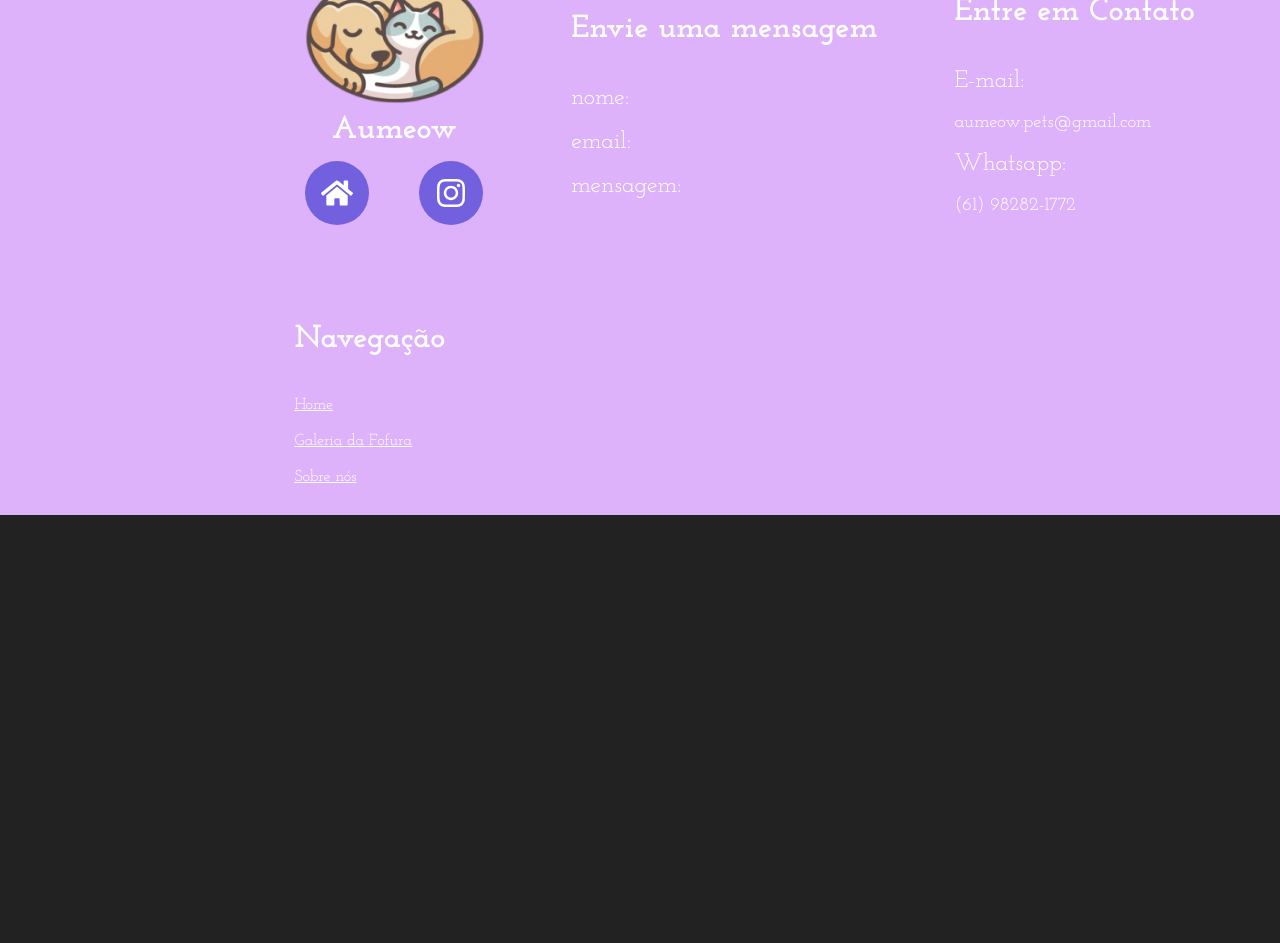
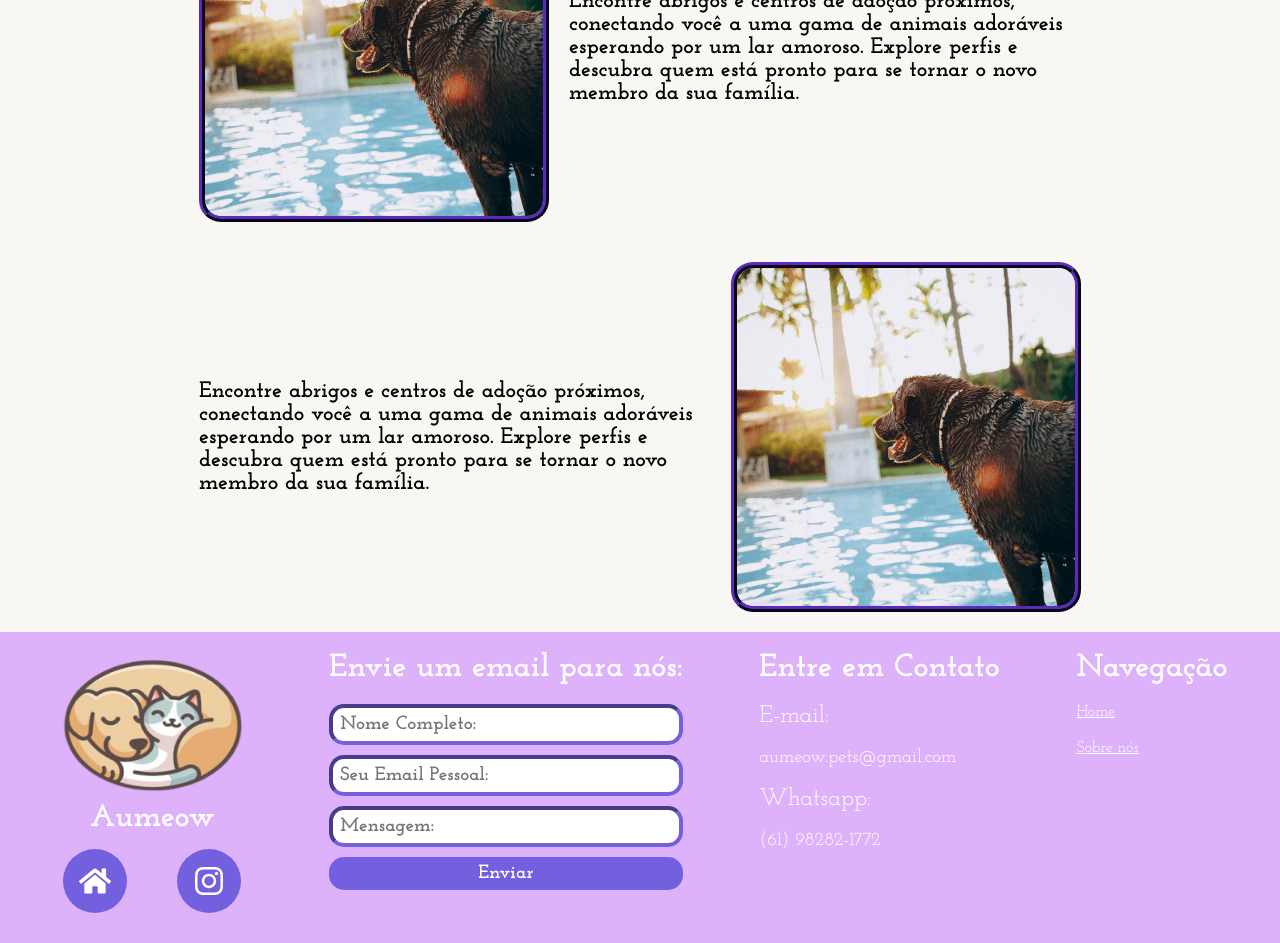
Before and after one commit to lucasshibata/aumeow_web, a React (Create React App) app: page / in a window 1280 px wide. Shown: the part 1600-2543 px from the top of the page. Before the commit the page ends 2115 px from the top, so only its background shows below. Built offline with nearby package versions, Linux system fonts and the light colour scheme.

Commit message:
footer agora envia email para a conta do aumeow e várias modificações visuais foram feitas.

```diff
--- a/package.json
+++ b/package.json
@@ -3,6 +3,7 @@
   "version": "0.1.0",
   "private": true,
   "dependencies": {
+    "@emailjs/browser": "^4.4.1",
     "@testing-library/jest-dom": "^5.17.0",
     "@testing-library/react": "^13.4.0",
     "@testing-library/user-event": "^13.5.0",
--- a/src/components/layout/Footer.tsx
+++ b/src/components/layout/Footer.tsx
@@ -4,9 +4,12 @@ import { Link } from "react-router-dom";
 import { FaHome, FaInstagram } from 'react-icons/fa'
 import TouchableOpacity from "./TouchableOpacity";
 import { useNavigate } from 'react-router-dom';
+import { useForm } from 'react-hook-form';
+import SendEmail from './SendEmail';
 
 export default function Footer(){
     const navigate = useNavigate();
+    const {register, handleSubmit} = useForm();
 
     const handleExternalRedirect = () => {
         window.location.href = "https://www.instagram.com/aumeow.pets/";
@@ -15,12 +18,11 @@ export default function Footer(){
     const stylesContainer:React.CSSProperties = {
         backgroundColor: '#DEB2FB',
         display: 'flex',
-        justifyContent: 'flex-start',
-        alignItems:'center',
+        justifyContent: 'center',
         paddingBottom:'30px',
+        paddingTop:'20px',
         flexWrap:'wrap',
         gap:'6vw',
-        paddingLeft: '23vw'
     }
     const stylesContent:React.CSSProperties = {
         display:'flex',
@@ -63,6 +65,28 @@ export default function Footer(){
         width:'50%',
         color:'white'
     }
+    const stylesForm:React.CSSProperties = {
+        display: 'flex',
+        flexDirection:'column',
+        gap: '10px',
+        margin: '0px'
+    }
+    const stylesFormInput:React.CSSProperties = {
+        borderColor: '#7360DF',
+        borderWidth: '4px',
+        borderRadius: '15px',
+        fontSize: '1.2rem',
+        padding: '7px',
+        backgroundColor:'white'
+    }
+    const stylesFormSubmit:React.CSSProperties = {
+        backgroundColor: '#7360DF',
+        borderWidth: '0px',
+        borderRadius: '15px',
+        fontSize: '1.2rem',
+        padding: '7px',
+        color: 'white'
+    }
 
     return(
         <footer style={stylesContainer}>
@@ -85,22 +109,24 @@ export default function Footer(){
                 </div>
             </div>
             <div style={stylesContent}>
-                <h1>Envie uma mensagem</h1>
-                <h2 style={stylesTexth2}>nome:</h2>
-                <h2 style={stylesTexth2}>email:</h2>
-                <h2 style={stylesTexth2}>mensagem:</h2>
+                <h1 style={{margin:0}}>Envie um email para nós:</h1>
+                <form style={stylesForm} onSubmit={handleSubmit((data)=>SendEmail(data))}>
+                    <input style={stylesFormInput} type='text' placeholder='Nome Completo:' {...register("nome")}/>
+                    <input style={stylesFormInput} type='email' placeholder='Seu Email Pessoal:' {...register("email")}/>
+                    <input style={stylesFormInput} type='text' placeholder='Mensagem:' {...register("mensagem")}/>
+                    <input style={stylesFormSubmit} className='Submit' value='Enviar' type="submit"/>
+                </form>
             </div>
             <div style={stylesContent}>
-                <h1>Entre em Contato</h1>
+                <h1 style={{margin:0}}>Entre em Contato</h1>
                 <h2 style={stylesTexth2}>E-mail:</h2>
                 <h3 style={stylesTexth3}>aumeow.pets@gmail.com</h3>
                 <h2 style={stylesTexth2}>Whatsapp:</h2>
                 <h3 style={stylesTexth3}>(61) 98282-1772</h3>
             </div>
             <div style={stylesContent}>
-                <h1>Navegação</h1>
-                <Link to='/login' style={stylesTexth3}>Home</Link>
-                <Link to='/login' style={stylesTexth3}>Galeria da Fofura</Link>
+                <h1 style={{margin:0}}>Navegação</h1>
+                <Link to='/' style={stylesTexth3}>Home</Link>
                 <Link to='/login' style={stylesTexth3}>Sobre nós</Link>
             </div>
         </footer>
--- /dev/null
+++ b/src/components/layout/SendEmail.tsx
@@ -0,0 +1,21 @@
+import emailjs from '@emailjs/browser';
+//solução vai ser feita com emailJS
+export default function SendEmail(data:any){
+    console.log('bom dia')
+    if(data.nome === '' || data.email==='' || data.mensagem===''){
+        alert('Preencha todos os campos antes de enviar!');
+        return;
+    }
+    const templateParams = {
+        from_name: data.nome,
+        message:data.mensagem,
+        email:data.email
+    }
+    emailjs.send('service_4sszohx','template_ropr234', templateParams, 'xxAvjWlCFhqkhD4-U')
+    .then((response)=>{
+        console.log('sucesso', response.status, response.text);
+    }).catch((error)=>{
+        console.log('erro: ', error);
+    })
+    alert('email enviado com sucesso!');
+}
--- a/src/components/screens/PetServices.css
+++ b/src/components/screens/PetServices.css
@@ -1,24 +1,23 @@
 .PetServices{
+    display: flex;
+    flex-direction: column;
     height: 100vh;
     width: 100vw;
-    & .ContainerListaDeServicos{
-        width: 100%;
-        height: 100%;
-        display: flex;
-        justify-content: center;
+    background-color: white;
     & .ListaDeServicos{
         display:flex;
         flex-direction:row;
         gap:10px;
         width: 100%;
-            height: 95%;
+        height: 100%;
         & .ItemLista{
             display: flex;
             flex-direction: column;
-                padding: 10px;
-                border: solid #7360DF 3px;
-                height: 50%;
-                width: 20%;
+            padding: 20px;
+            border: solid #7360DF 4px;
+            border-radius: 15px;
+            box-shadow: 2px 2px 2px 1px rgba(0, 0, 0, 0.2);
+            height: 30vh;
             flex-wrap: wrap;
             & .Texto{
                 color: black;
@@ -26,4 +25,3 @@
         }
     }
 }
-}
--- a/src/components/screens/PetServices.tsx
+++ b/src/components/screens/PetServices.tsx
@@ -77,7 +77,6 @@ function PetServices() {
     return (
         <div className='PetServices'>
             <Header />
-            <div className='ContainerListaDeServicos'>
             <ul className='ListaDeServicos'>
                 {services.map((service: Service) => (
                     <li className='ItemLista' key={service.id}>
@@ -89,8 +88,7 @@ function PetServices() {
                     </li>
                 ))}
             </ul>
-            </div>
-            <Footer />
+            <Footer/>
         </div>
     );
 }
--- a/src/components/screens/TelaInicial.css
+++ b/src/components/screens/TelaInicial.css
@@ -136,6 +136,7 @@
                 font-family: "Josefin Slab", serif;
                 font-size: 4rem;
                 font-weight: normal;
+                text-align: center;
             }
             & .InerContainer{
                 display: flex;
@@ -143,6 +144,18 @@
                 align-items: center;
                 flex-direction: row;
                 flex-wrap: wrap;
+                gap: 20px;
+                padding: 20px;
+                & p{
+                    width: 40vw;
+                    font-size: 1.4rem;
+                }
+                & img{
+                    border-style: ridge;
+                    border-color: #33186B;
+                    border-width: 6px;
+                    border-radius: 22px;
+                }
             }
         }
     }
--- a/src/components/screens/TelaInicial.tsx
+++ b/src/components/screens/TelaInicial.tsx
@@ -61,15 +61,18 @@ export default function TelaInicial(){
                     <div className="Div2">
                         <h1>Sobre o AuMeow</h1>
                         <div className="InerContainer">
-                            <img src="" alt="imagem1" />
+                            <img src={require("../../assets/cachorro_piscina.png")} alt="imagem1" />
                             <p>Encontre abrigos e centros de adoção próximos,
                                 conectando você a uma gama de animais adoráveis
                                 esperando por um lar amoroso. Explore perfis e descubra
                                 quem está pronto para se tornar o novo membro da sua família.</p>
                         </div>
                         <div className="InerContainer">
-                            <p></p>
-                            <img src="" alt="imagem2" />
+                            <p>Encontre abrigos e centros de adoção próximos,
+                                conectando você a uma gama de animais adoráveis
+                                esperando por um lar amoroso. Explore perfis e descubra
+                                quem está pronto para se tornar o novo membro da sua família.</p>
+                            <img src={require("../../assets/cachorro_piscina.png")} alt="imagem2" />
                         </div>
                     </div>
                 </article>
```
Also changed, not shown: 1 other file (tests, documents, lock files or other folders). Lines whose indentation alone changed are shown as unchanged.
